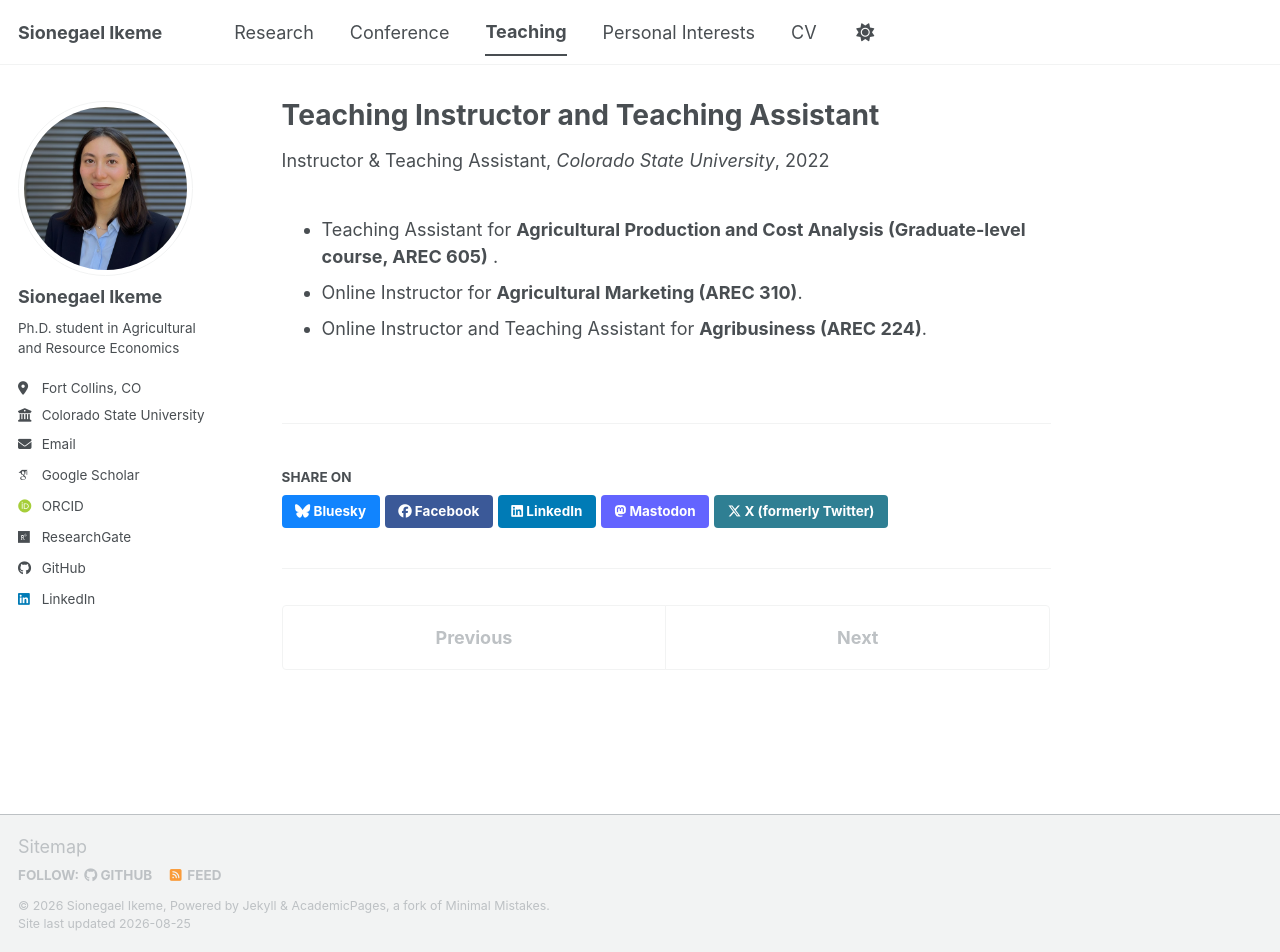
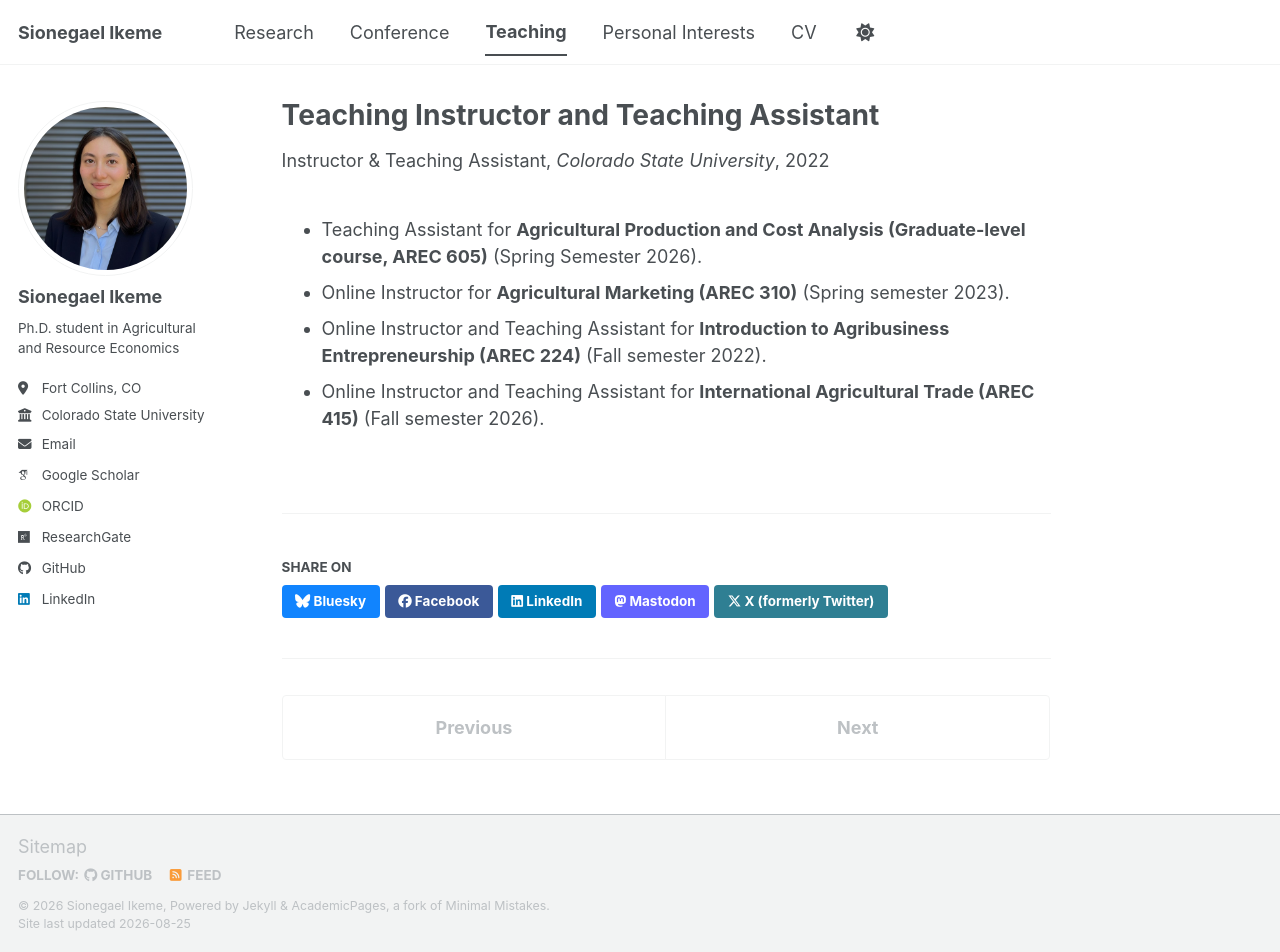
Before and after one commit to sikeme10/sikeme10.github.io, a Jekyll site: the page built from _teaching/2022_TA.md, in a window 1280 px wide and 952 px high. Built offline with Jekyll 4.4.1, drawn with Linux system fonts in a browser that asks for light colours; some web fonts are replaced; a script bundle is joined from its source files by our own code; library files that are not in the unit come from our copies.

Commit message:
Update teaching assistant roles and course details

```diff
--- a/_teaching/2022_TA.md
+++ b/_teaching/2022_TA.md
@@ -6,6 +6,7 @@ venue: "Colorado State University"
 location: "Fort Collins, USA"
 date: 2022-01-01
 ---
-- Teaching Assistant for **Agricultural Production and Cost Analysis (Graduate-level course, AREC 605)** .
-- Online Instructor for **Agricultural Marketing (AREC 310)**.
-- Online Instructor and Teaching Assistant for **Agribusiness (AREC 224)**.
+- Teaching Assistant for **Agricultural Production and Cost Analysis (Graduate-level course, AREC 605)** (Spring Semester 2026).
+- Online Instructor for **Agricultural Marketing (AREC 310)** (Spring semester 2023).
+- Online Instructor and Teaching Assistant for **Introduction to Agribusiness Entrepreneurship (AREC 224)** (Fall semester 2022).
+- Online Instructor and Teaching Assistant for **International Agricultural Trade (AREC 415)** (Fall semester 2026).
```
